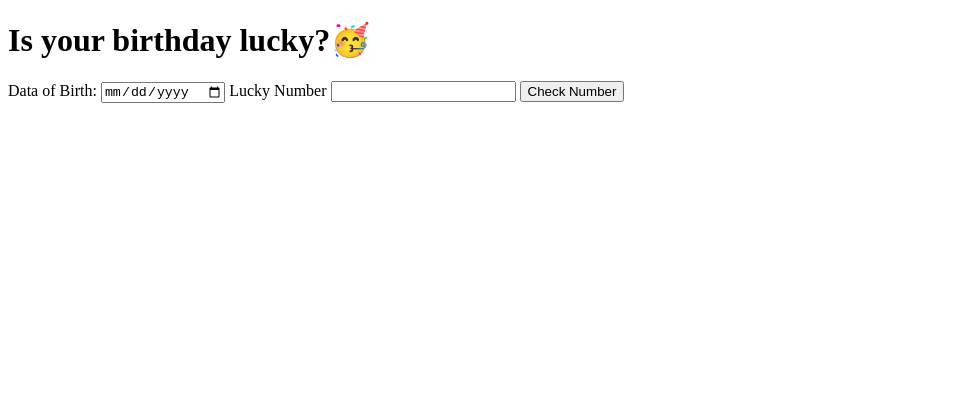
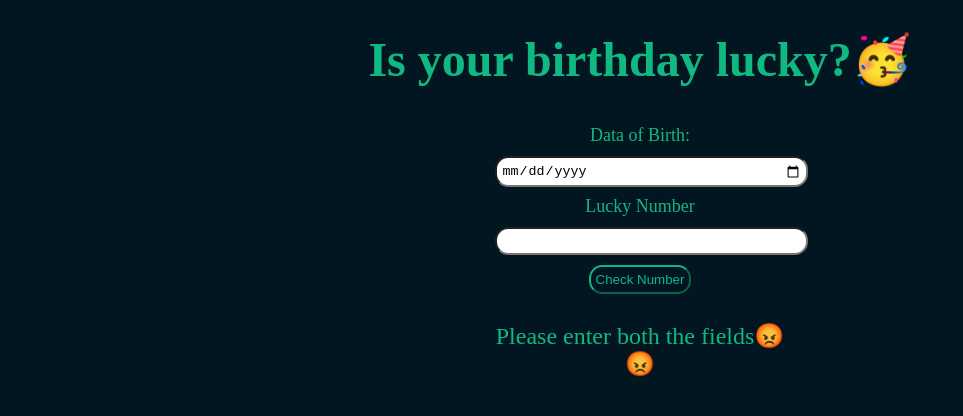
Before and after one commit to PrateekSum96/Mark-11, a plain HTML site: page index.html in a window 1280 px wide. Both pictures are taken after a click on the button "Check Number". Shown: the whole page, without its empty margins (0-963 px from the left). Drawn offline with Linux system fonts and the light colour scheme.

Commit message:
added style

```diff
--- a/app.js
+++ b/app.js
@@ -1,19 +1,24 @@
 const dateOfBirth = document.querySelector("#date-of-birth");
 const luckyNumber = document.querySelector("#lucky-number");
 const checkNumberButton = document.querySelector("#check-number");
+const message = document.querySelector("#message-shown");
 
 function compareValue(sum, luckyNumber) {
   if (sum % luckyNumber === 0) {
-    console.log(luckyNumber, "is lucky number🥳🥳");
+    message.innerText = luckyNumber + " is lucky number🥳🥳";
   } else {
-    console.log(luckyNumber, "is not that lucky☹️☹️");
+    message.innerText = luckyNumber + " is not that lucky☹️☹️";
   }
 }
 
 function checkBirthDayIsLucky() {
   const dob = dateOfBirth.value;
   const sum = calculateSum(dob);
-  compareValue(sum, luckyNumber.value);
+  if (dob && luckyNumber.value) {
+    compareValue(sum, luckyNumber.value);
+  } else {
+    message.innerText = "Please enter both the fields😡😡";
+  }
 }
 function calculateSum(dob) {
   dob = dob.replaceAll("-", "");
--- a/index.html
+++ b/index.html
@@ -5,6 +5,7 @@
     <meta http-equiv="X-UA-Compatible" content="IE=edge" />
     <meta name="viewport" content="width=device-width, initial-scale=1.0" />
     <title>Lucky-Birthday</title>
+    <link rel="stylesheet" href="style.css" />
   </head>
   <body>
     <h1>Is your birthday lucky?🥳</h1>
@@ -14,6 +15,7 @@
       <label for="lucky-number">Lucky Number</label>
       <input type="number" id="lucky-number" />
       <button id="check-number">Check Number</button>
+      <p id="message-shown"></p>
     </div>
     <script src="app.js"></script>
   </body>
--- /dev/null
+++ b/style.css
@@ -0,0 +1,45 @@
+:root {
+  --primary-dark: #021621;
+  --primary-green: #10b981;
+}
+body {
+  background-color: var(--primary-dark);
+}
+
+.container {
+  color: var(--primary-green);
+  width: 300px;
+  margin: auto;
+  text-align: center;
+}
+
+h1 {
+  color: var(--primary-green);
+  text-align: center;
+  font-size: 3rem;
+}
+
+input,
+label {
+  display: block;
+  padding: 0.3rem;
+  margin: 0.3rem;
+}
+input {
+  width: 100%;
+  border-radius: 1em;
+}
+label {
+  font-size: large;
+}
+#check-number {
+  padding: 0.3rem;
+  margin: 0.3rem;
+  background-color: var(--primary-dark);
+  color: var(--primary-green);
+  border-color: var(--primary-green);
+  border-radius: 1em;
+}
+#message-shown {
+  font-size: x-large;
+}
```
